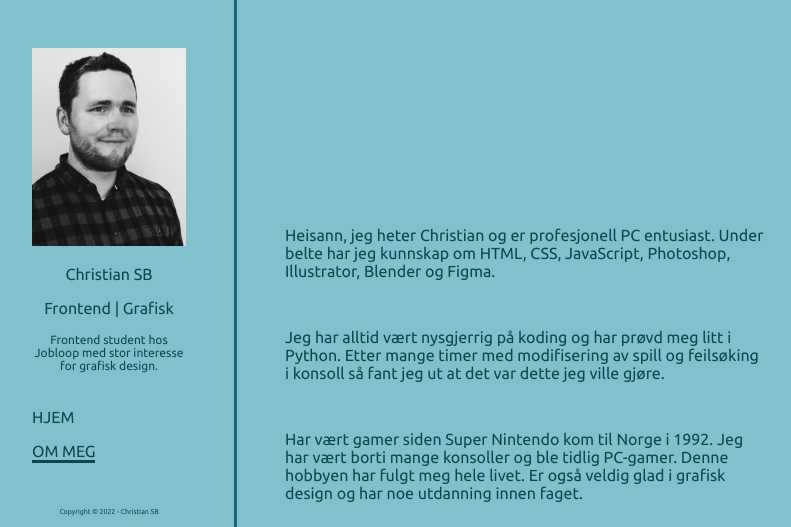
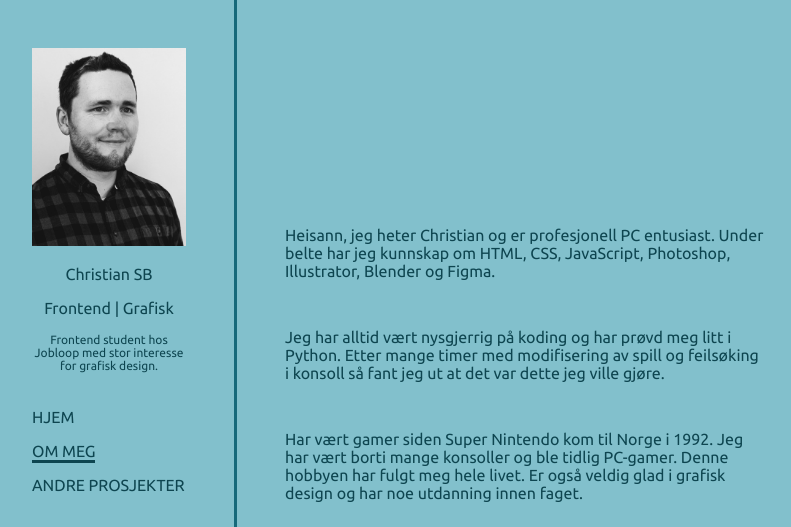
Before and after one commit to ChristianSB89/Portfolio, a plain HTML site: page about.html in a window 1280 px wide. Shown: the top 527 px of the page, without its empty margins (16-807 px from the left). Drawn offline with Linux system fonts and the light colour scheme.

Commit message:
Minor fix; forgot to uncomment link to other projects on last push

```diff
--- a/about.html
+++ b/about.html
@@ -36,7 +36,7 @@
                 <ul>
                     <li><a href="index.html" class="nav-btns">HJEM</a></li>
                     <li><a href="about.html" class="nav-btns active-btn">OM MEG</a></li>
-                    <!-- <li><a href="other-projects.html" class="nav-btns">ANDRE PROSJEKTER</a></li> -->
+                    <li><a href="other-projects.html" class="nav-btns">ANDRE PROSJEKTER</a></li>
                 </ul>
 
             </nav>
```
